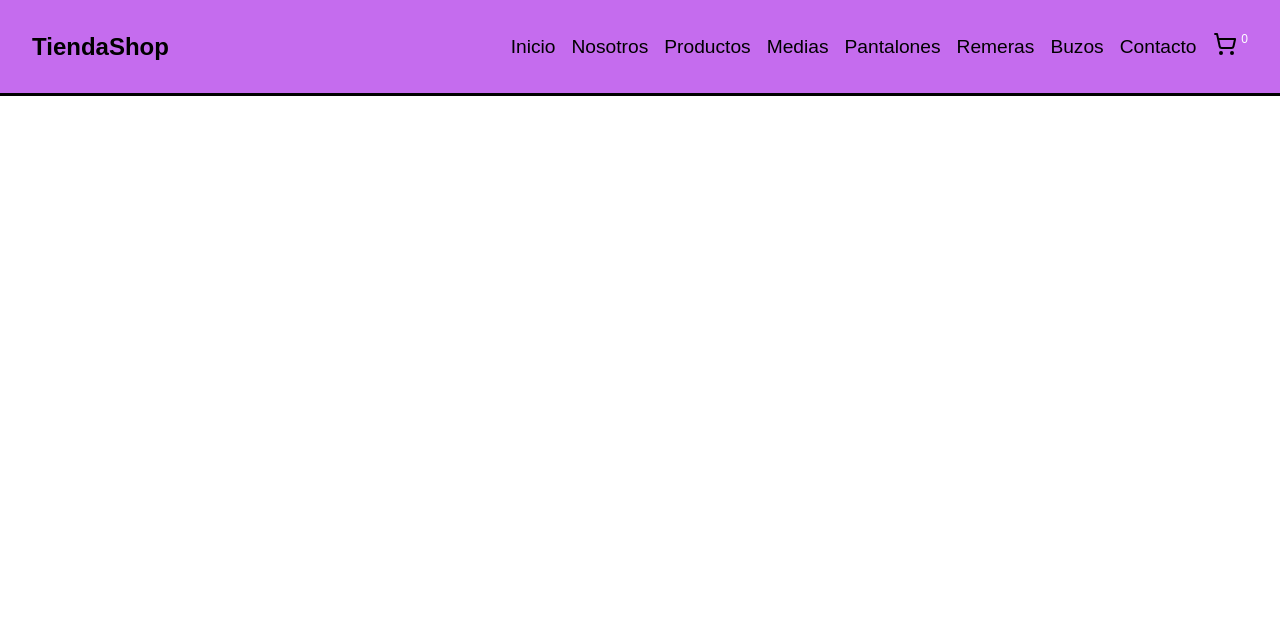
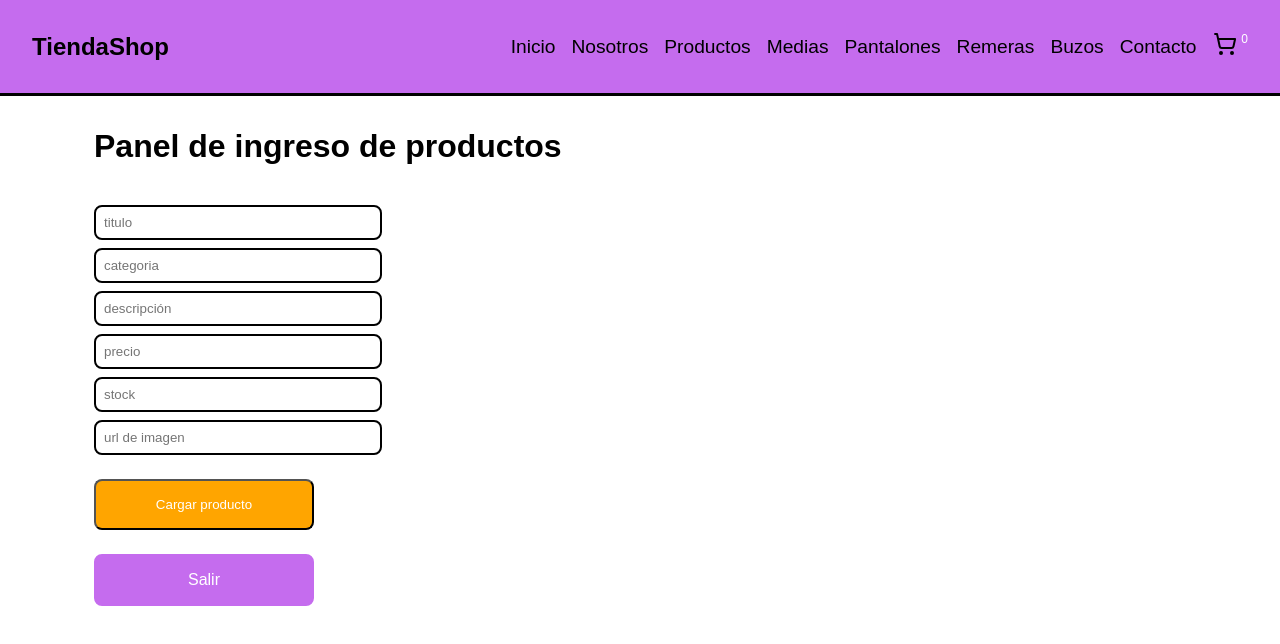
Before and after one commit to Jeffcar1993/shopJeff, a React (Vite) app: page /ingresarproductos in a window 1280 px wide. Shown: the top 644 px of the page. Built offline with nearby package versions, Linux system fonts and the light colour scheme; no server answers; sample sign-in values are in the browser's storage.

Commit message:
UPDATE funcionamiento de guardado en firebas - aun no funciona el render adecuado de imagen -

```diff
--- a/package.json
+++ b/package.json
@@ -16,7 +16,8 @@
     "react": "^18.3.1",
     "react-dom": "^18.3.1",
     "react-hook-form": "^7.54.2",
-    "react-router-dom": "^7.1.3"
+    "react-router-dom": "^7.1.3",
+    "react-use": "^17.6.0"
   },
   "devDependencies": {
     "@eslint/js": "^9.17.0",
--- a/src/App.jsx
+++ b/src/App.jsx
@@ -1,4 +1,3 @@
-
 import ItemListContainer from "./components/ItemListContainer";
 import ItemDetailContainer from "./components/ItemDetailContainer";
 import NavBar from "./components/NavBar";
@@ -9,33 +8,51 @@ import Contacto from "./components/Contacto";
 import Carrito from "./components/Carrito";
 import { CartProvider } from "./context/CartContext";
 import CheckOut from "./components/CheckOut";
+import Login from "./components/Login";
+import IngresoProductos from "./components/IngresoProductos";
+import ProtectedRoute from "./components/Utils/ProtectedRoute";
+import { useEffect, useState } from "react";
 
 const App = () => {
+  const [user, setUser] = useState(JSON.parse(localStorage.getItem('user')));
+
+useEffect(() => {
+    const storedUser = JSON.parse(localStorage.getItem('user'));
+    setUser(storedUser);
+}, []);
+
 
   return (
-
     <CartProvider>
-
       <BrowserRouter>
-
         <NavBar />
-
         <Routes>
           <Route path="/" element={<ItemListContainer />} />
-          <Route path="/item/:id" element={<ItemDetailContainer/>} />
-          <Route path="/productos" element={<ItemListContainer/>} />
-          <Route path="/productos/:categoria" element={<ItemListContainer/>} />
+          <Route path="/item/:id" element={<ItemDetailContainer />} />
+          <Route path="/productos" element={<ItemListContainer />} />
+          <Route path="/productos/:categoria" element={<ItemListContainer />} />
           <Route path="/nosotros" element={<Nosotros />} />
           <Route path="/contacto" element={<Contacto />} />
           <Route path="/carrito" element={<Carrito />} />
           <Route path="/checkout" element={<CheckOut />} />
+          <Route path="/login" element={<Login setUser={setUser}/>} />
+
+          {/* Rutas protegidas */}
+          <Route
+            element={
+              <ProtectedRoute
+                canActivate={!!user} // Verifica si hay un usuario en localStorage
+                redirectPath="/login"
+              />
+            }
+          >
+            <Route path="/ingresarproductos" element={<IngresoProductos />} />
+          </Route>
+
         </Routes>
-
       </BrowserRouter>
-
     </CartProvider>
-
-  )
-}
+  );
+};
 
 export default App;
--- /dev/null
+++ b/src/components/IngresoProductos.jsx
@@ -0,0 +1,112 @@
+import { addDoc, collection } from "firebase/firestore";
+import { useState } from "react";
+import { useForm } from "react-hook-form";
+import { useNavigate } from "react-router-dom";
+import { db } from "../firebase/config";
+
+const IngresoProductos = () => {
+
+    const [productoId, setProductoId] = useState("");
+    const { register, handleSubmit, reset, formState: { errors } } = useForm();
+    const navigate = useNavigate();
+    const [errorMessage, setErrorMessage] = useState('');
+
+    const cargar = async (data) => {
+        try {
+            const nuevoProducto = collection(db, "productos");
+
+            // Construimos el objeto a guardar en la colección
+            const producto = {
+                titulo: data.titulo,
+                categoria: data.categoria,
+                descripcion: data.descripcion,
+                precio: Number(data.precio), // Convertimos a número
+                stock: Number(data.stock),  // Convertimos a número
+                imagen: data.imagen, // Asignamos el nombre del archivo si existe
+            };
+
+            // Guardamos el producto en Firebase
+            const docRef = await addDoc(nuevoProducto, producto);
+            setProductoId(docRef.id); // Guardamos el ID del documento
+
+            alert("¡Producto cargado exitosamente!");
+            reset(); // Limpiamos el formulario
+            setErrorMessage(""); // Limpiamos mensajes de error
+        } catch (error) {
+            console.error("Error al cargar producto: ", error);
+            setErrorMessage("Ocurrió un error. Debes llenar todos los campos.");
+        }
+    };
+
+    const salir = () => {
+        localStorage.removeItem('user');
+        navigate('/login');
+    };
+
+    if(productoId) {
+        return (
+            <div className="container">
+                <h1 className="main-title">Producto cargado exitosamente !</h1>
+                <p>Tu numero de producto es: {productoId}</p>
+                <button className="cargar" type="submit">Cargar nuevo producto</button>
+                <button className="enviar" type="button" onClick={salir}>Salir</button>
+            </div>
+        )
+    }
+
+    return (
+        <div className="container">
+            <form className="formulario" onSubmit={handleSubmit(cargar)}>
+                <h1 className="main-title">Panel de ingreso de productos</h1>
+
+                <input
+                    type="text"
+                    placeholder="titulo"
+                    {...register('titulo', { required: 'El título es obligatorio' })}
+                />
+                {errors.titulo && <p className="error">{errors.titulo.message}</p>}
+
+                <input
+                    type="text"
+                    placeholder="categoria"
+                    {...register('categoria', { required: 'La categoría es obligatoria' })}
+                />
+                {errors.categoria && <p className="error">{errors.categoria.message}</p>}
+
+                <input
+                    type="text"
+                    placeholder="descripción"
+                    {...register('descripcion', { required: 'La descripción es obligatoria' })}
+                />
+                {errors.descripcion && <p className="error">{errors.descripcion.message}</p>}
+
+                <input
+                    type="number"
+                    placeholder="precio"
+                    {...register('precio', { required: 'El precio es obligatorio' })}
+                />
+                {errors.precio && <p className="error">{errors.precio.message}</p>}
+
+                <input
+                    type="number"
+                    placeholder="stock"
+                    {...register('stock', { required: 'El stock es obligatorio' })}
+                />
+                {errors.stock && <p className="error">{errors.stock.message}</p>}
+
+                <input
+                    type="text"
+                    placeholder="url de imagen"
+                    {...register('imagen', { required: 'La imagen es obligatoria' })}
+                />
+
+                {errorMessage && <p className="error">{errorMessage}</p>}
+
+                <button className="cargar" type="submit">Cargar producto</button>
+                <button className="enviar" type="button" onClick={salir}>Salir</button>
+            </form>
+        </div>
+    );
+};
+
+export default IngresoProductos;
--- a/src/components/Item.jsx
+++ b/src/components/Item.jsx
@@ -2,9 +2,13 @@ import PropTypes from 'prop-types';
 import { Link } from 'react-router-dom';
 
 const Item = ( {producto} ) => {
+
+  console.log("url", producto.imagen);
   return (
     <div className="producto">
-        <img src={producto.imagen} alt={producto.titulo}/>
+        <img src={producto.imagen} alt={producto.titulo} />
+
+
         <div>
             <h4>{producto.titulo}</h4>
             <p>Precio: $ {producto.precio}</p>
--- /dev/null
+++ b/src/components/Login.jsx
@@ -0,0 +1,65 @@
+import PropTypes from 'prop-types';
+import { useState } from "react";
+import { useForm } from "react-hook-form";
+import { useNavigate } from "react-router-dom";
+
+const Login = ( {setUser} ) => {
+
+    const { register, handleSubmit, reset } = useForm();
+    const navigate = useNavigate();
+    const [errorMessage, setErrorMessage] = useState('');
+
+    const ingresar = (data) => {
+
+        const { usuario, password } = data;
+
+        const validCredentials = {
+            usuario: 'admin',
+            password: '1234',
+          };
+
+        if(usuario === validCredentials.usuario && password === validCredentials.password) {
+            localStorage.setItem('user', JSON.stringify(validCredentials));
+            setUser(validCredentials);
+            navigate('/ingresarproductos');
+            setErrorMessage('');
+        } else {
+            setErrorMessage('Credenciales incorrectas intentalo de nuevo')
+            reset();
+        }
+    }
+
+  return (
+    <div className="container">
+
+        <h1 className="main-title">Bienvenido Administrador</h1>
+
+        <form className="formulario" onSubmit={handleSubmit(ingresar)}>
+
+            <input
+                type="text"
+                placeholder="usuario"
+                {...register('usuario', { required: 'El usuario es obligatorio' })}
+            />
+
+            <input
+                type="password"
+                placeholder="password"
+                {...register('password', { required: 'La contraseña es obligatoria' })}
+            />
+
+            {errorMessage && <p className="error">{errorMessage}</p>}
+
+            <button className="enviar" type="submit">Ingresar</button>
+
+        </form>
+
+    </div>
+  )
+}
+
+Login.propTypes = {
+    setUser: PropTypes.string // Obligatorio y de tipo booleano
+};
+
+export default Login
--- /dev/null
+++ b/src/components/Utils/ProtectedRoute.jsx
@@ -0,0 +1,21 @@
+import PropTypes from 'prop-types';
+import { Navigate, Outlet } from 'react-router-dom';
+
+const ProtectedRoute = ({
+    canActivate,
+    redirectPath = '/login'
+}) => {
+    if (!canActivate) {
+        return <Navigate to={redirectPath} replace />;
+    }
+
+    return <Outlet />;
+};
+
+// Validaciones de las props
+ProtectedRoute.propTypes = {
+    canActivate: PropTypes.bool.isRequired, // Obligatorio y de tipo booleano
+    redirectPath: PropTypes.string // Opcional y de tipo string
+};
+
+export default ProtectedRoute;
--- a/src/data/data.json
+++ b/src/data/data.json
@@ -4,7 +4,7 @@
         "titulo": "Chocolate - Milk",
         "descripcion": "Aenean auctor gravida sem.",
         "categoria": "medias",
-        "imagen": "http://dummyimage.com/200x100.png/cc0000/ffffff",
+        "imagen": "https://postimg.cc/87V8jXyK",
         "precio": 1500,
         "stock": 10
     },
--- a/src/main.css
+++ b/src/main.css
@@ -18,6 +18,7 @@
 
 .main-title {
     margin-top: 2rem;
+    margin-bottom: 2rem;
 }
 
 .navbar {
@@ -237,3 +238,19 @@
     color: #555;
     font-size: 1em;
   }
+
+  .error {
+    color: red;
+    font-size: 14px;
+    margin-top: 10px;
+  }
+
+  .cargar {
+    width: 220px;
+    height: auto;
+    margin-top: 1rem;
+    padding: 1rem;
+    background-color: orange ;
+    border-radius: .5rem;
+    color: white;
+  }
```
Also changed, not shown: 1 other file (tests, documents, lock files or other folders).
